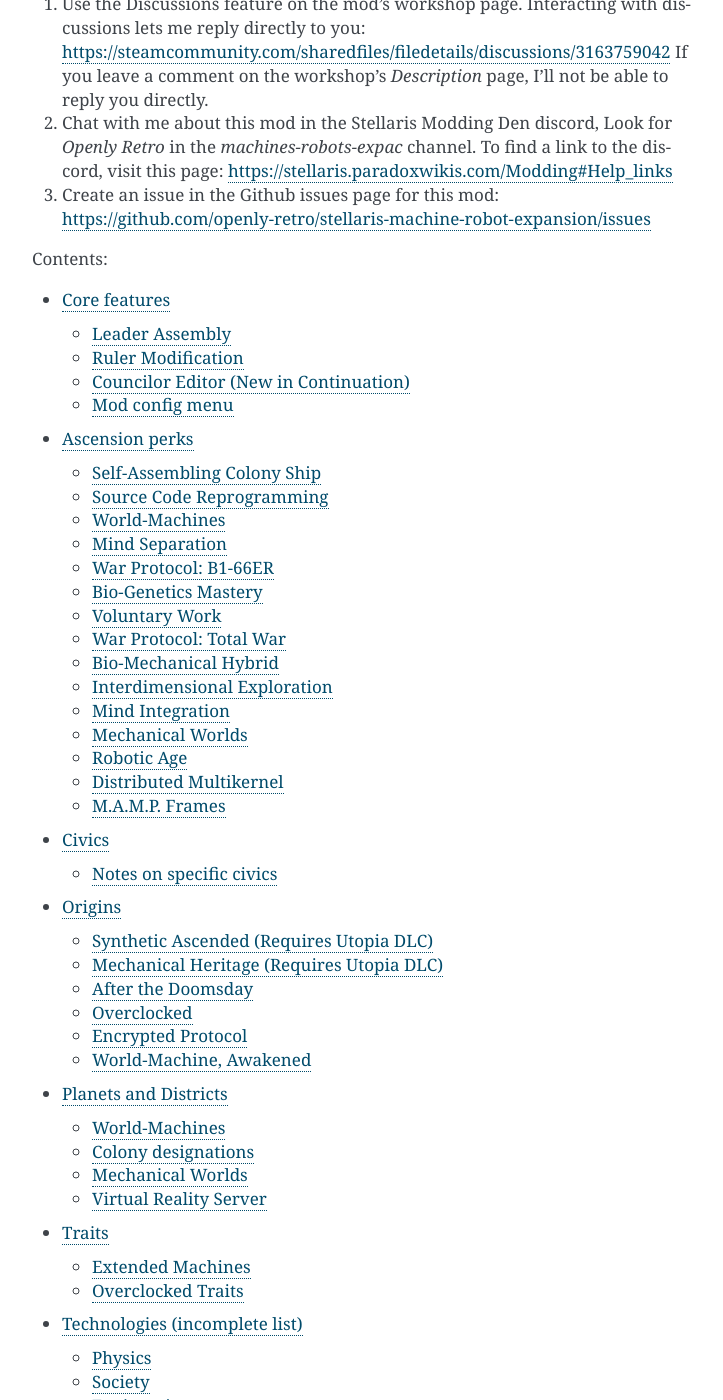
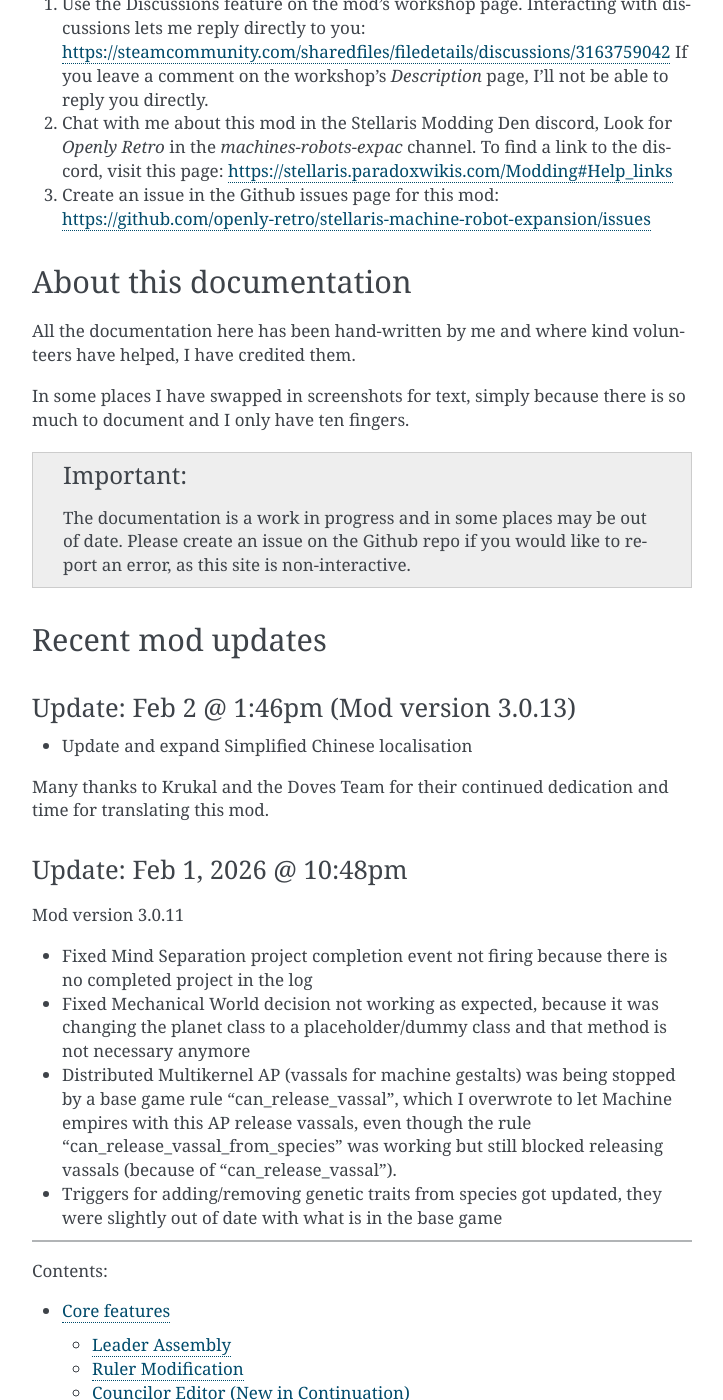
Before and after one commit to openly-retro/stellaris-machine-robot-expac-ctd-wiki, a Sphinx documentation site: the page built from docs/source/index.rst, in a window 1280 px wide and 1400 px high, scrolled down 858 px. Shown: the whole window, without its empty margins (388-1111 px from the left). Built offline with Sphinx 7.4.7, drawn with Linux system fonts in a browser that asks for light colours; some of the changed text lies outside the part shown.

Commit message:
recent patch notes and UNICORN

````diff
--- a/docs/source/index.rst
+++ b/docs/source/index.rst
@@ -33,6 +33,40 @@
 3. Create an issue in the Github issues page for this mod: https://github.com/openly-retro/stellaris-machine-robot-expansion/issues
 
 
+About this documentation
+------------------------
+
+All the documentation here has been hand-written by me and where kind volunteers have helped, I have credited them.
+
+In some places I have swapped in screenshots for text, simply because there is so much to document and I only have ten fingers.
+
+.. important:: The documentation is a work in progress and in some places may be out of date. Please create an issue on the Github repo if you would like to report an error, as this site is non-interactive.
+
+
+Recent mod updates
+------------------
+
+Update: Feb 2 @ 1:46pm (Mod version 3.0.13)
+^^^^^^^^^^^^^^^^^^^^^^^^^^^^^^^^^^^^^^^^^^^
+
+- Update and expand Simplified Chinese localisation
+
+Many thanks to Krukal and the Doves Team for their continued dedication and time for translating this mod.
+
+Update: Feb 1, 2026 @ 10:48pm
+^^^^^^^^^^^^^^^^^^^^^^^^^^^^^
+
+Mod version 3.0.11
+
+- Fixed Mind Separation project completion event not firing because there is no completed project in the log
+- Fixed Mechanical World decision not working as expected, because it was changing the planet class to a placeholder/dummy class and that method is not necessary anymore
+- Distributed Multikernel AP (vassals for machine gestalts) was being stopped by a base game rule "can_release_vassal", which I overwrote to let Machine empires with this AP release vassals, even though the rule "can_release_vassal_from_species" was working but still blocked releasing vassals (because of "can_release_vassal").
+- Triggers for adding/removing genetic traits from species got updated, they were slightly out of date with what is in the base game
+
+----
+
+
+
 .. toctree::
    :maxdepth: 2
    :glob:
@@ -49,3 +83,23 @@
    credits
    patch_notes/index
    devlog/index
+
+
+----
+
+
+The Unicorn of Insanity, my companion during many a coding session. Say hello!::
+
+                    \\
+                     \%,     ,'     , ,.
+                      \%\,';/J,";";";;,,.
+         ~.------------\%;((`);)));`;;,.,-----------,~
+        ~~:           ,`;@)((;`,`((;(;;);;,`         :~~
+       ~~ :           ;`(@```))`~ ``; );(;));;,      : ~~
+      ~~  :            `X `(( `),    (;;);;;;`       :  ~~
+     ~~~~ :            / `) `` /;~   `;;;;;;;);,     :  ~~~~
+    ~~~~  :           / , ` ,/` /     (`;;(;;;;,     : ~~~~
+      ~~~ :          (o  /]_/` /     ,);;;`;;;;;`,,  : ~~~
+       ~~ :           `~` `~`  `      ``;,  ``;" ';, : ~~
+        ~~:                             `'   `'  `'  :~~
+         ~`-----------------------------------------`~
````
